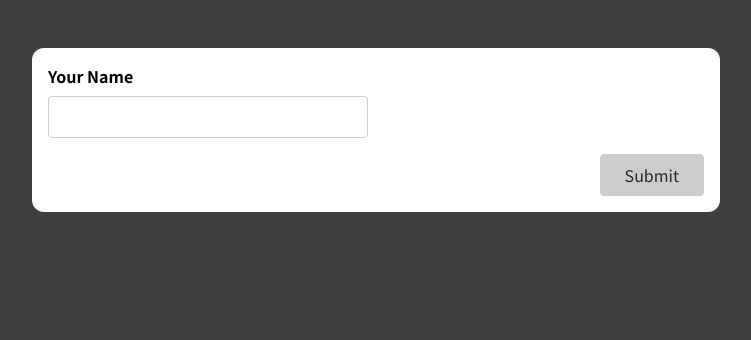
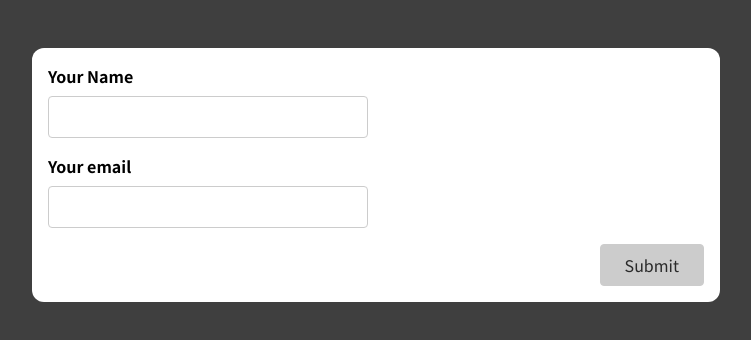
Before and after one commit to fredericmineur/react_demo_form_input, a React (Create React App) app: page / in a window 1280 px wide. Shown: the top 340 px of the page, without its empty margins (264-1015 px from the left). Built offline with nearby package versions, Linux system fonts and the light colour scheme.

Commit message:
add email input

```diff
--- a/src/components/SimpleInput.js
+++ b/src/components/SimpleInput.js
@@ -3,46 +3,65 @@ import { useEffect, useState } from "react";
 const SimpleInput = (props) => {
   const [enteredName, setEnteredName] = useState("");
   const [enteredNameIsTouched, setEnteredNameIsTouched] = useState(false);
+  const [enteredEmail, setEnteredEmail] = useState("");
+  const [enteredEmailIsTouched, setEnteredEmailIsTouched] = useState(false);
   // const [formIsValid, setFormIsValid] = useState(false);
 
-
-  const enteredNameIsValid = enteredName.trim() !== '';
+  const enteredNameIsValid = enteredName.trim() !== "";
+  const emailPatternRegex = /^\w+([\.-]?\w+)*@\w+([\.-]?\w+)*(\.\w{2,3})+$/;
+  const enteredEmailIsValid = enteredEmail.match(emailPatternRegex);
+  console.log(enteredEmailIsValid);
 
   const nameInputIsInvalid = enteredNameIsTouched && !enteredNameIsValid;
-  const formIsValid = enteredNameIsValid;
+  const emailInputIsInvalid = enteredEmailIsTouched && !enteredEmailIsValid;
+  const formIsValid = enteredNameIsValid && enteredEmailIsValid;
 
-  // useEffect(()=>{
-  //   if(enteredNameIsValid){
-  //     setFormIsValid(true);
-  //   } else {
-  //     setFormIsValid(false);
-  //   }
-  // }, [enteredNameIsValid])
+  // const nameInputChangeHandler = (event) => {
+  //   setEnteredName(event.target.value);
+  // };
 
-  const nameInputChangeHandler = (event) => {
-    setEnteredName(event.target.value);
+  const inputChangeHandler = (event) => {
+    if (event.target.id === "name") {
+      setEnteredName(event.target.value);
+    } else if (event.target.id === "email") {
+      setEnteredEmail(event.target.value);
+    }
   };
 
-  const onBlurNameInputHandler = event => {
-    setEnteredNameIsTouched(true);
-  }
+  const onBlurInputHandler = (event) => {
+    if (event.target.id === "name") {
+      setEnteredNameIsTouched(true);
+    } else if (event.target.id === "email") {
+      setEnteredEmailIsTouched(true);
+    }
+  };
+
+  // const onBlurNameInputHandler = (event) => {
+  //   setEnteredNameIsTouched(true);
+  // };
 
   const formSubmissionHandler = (event) => {
     event.preventDefault();
     setEnteredNameIsTouched(true);
-    if (!enteredNameIsValid) {
+    setEnteredEmailIsTouched(true);
+    if (!enteredNameIsValid && !enteredEmailIsValid) {
       return;
     }
     console.log(enteredName);
 
-    setEnteredName('');
+    setEnteredName("");
+    setEnteredEmail("");
     setEnteredNameIsTouched(false);
+    setEnteredEmailIsTouched(false);
   };
 
+  const nameInputClasses = nameInputIsInvalid
+    ? "form-control invalid"
+    : "form-control";
 
-
-  const nameInputClasses = nameInputIsInvalid ?
-  "form-control invalid" : "form-control";
+  const emailInputClasses = emailInputIsInvalid
+    ? "form-control invalid"
+    : "form-control";
 
   return (
     <form onSubmit={formSubmissionHandler}>
@@ -51,11 +70,26 @@ const SimpleInput = (props) => {
         <input
           type="text"
           id="name"
-          onChange={nameInputChangeHandler}
-          onBlur={onBlurNameInputHandler}
+          onChange={inputChangeHandler}
+          onBlur={onBlurInputHandler}
           value={enteredName}
         />
-        {nameInputIsInvalid && <p className="error-text">Name must not be empty</p>}
+        {nameInputIsInvalid && (
+          <p className="error-text">Name must not be empty</p>
+        )}
+      </div>
+      <div className={emailInputClasses}>
+        <label htmlFor="email">Your email</label>
+        <input
+          type="text"
+          id="email"
+          onChange={inputChangeHandler}
+          onBlur={onBlurInputHandler}
+          value={enteredEmail}
+        />
+        {emailInputIsInvalid && (
+          <p className="error-text">Please type a valid email</p>
+        )}
       </div>
       <div className="form-actions">
         <button disabled={!formIsValid}>Submit</button>
```
